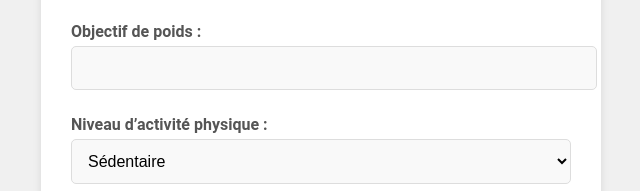
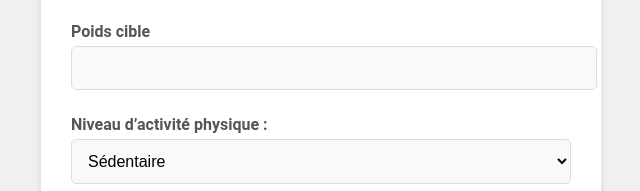
Before and after one commit to KCOACHING02/macronutriments, a plain HTML site: page index.html in a window 1280 px wide. Shown: the part 516-707 px from the top of the page, 319-959 px from the left. Drawn offline with Linux system fonts and the light colour scheme.

Commit message:
Update index.html

```diff
--- a/index.html
+++ b/index.html
@@ -152,7 +152,7 @@
             <input type="number" id="poids" name="poids">
             <label for="taille">Taille (en cm) :</label>
             <input type="number" id="taille" name="taille">
-            <label for="objectif_poids">Objectif de poids :</label>
+            <label for="objectif_poids">Poids cible</label>
             <input type="number" id="objectif_poids" name="objectif_poids">
             <label for="activite">Niveau d’activité physique :</label>
             <select id="activite" name="activite">
```
